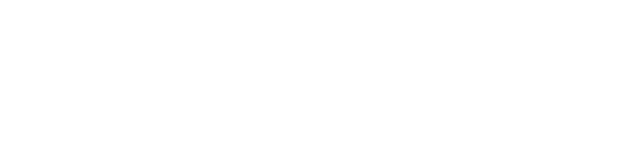
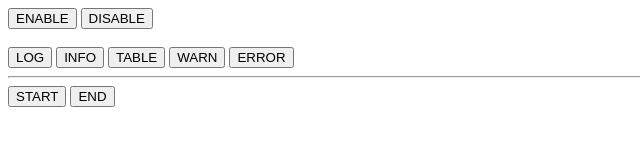
Before and after one commit to D-Mobilelab/logger-pro, a website with bundled scripts: page examples/index.html in a window 1280 px wide. Shown: the whole page, without its empty margins (0-640 px from the left). Built offline with nearby package versions, Linux system fonts and the light colour scheme.

Commit message:
examples complete

```diff
--- a/examples/index.html
+++ b/examples/index.html
@@ -6,7 +6,17 @@
 		<meta name="viewport" content="width=device-width">
 	</head>
 	<body>
-		<div id="blackboard"></div>
+		<button onclick="enable()">ENABLE</button>
+		<button onclick="disable()">DISABLE</button> <br/> <br/>
+		<button onclick="log()">LOG</button>
+		<button onclick="info()">INFO</button>
+		<button onclick="table()">TABLE</button>
+		<button onclick="warn()">WARN</button>
+		<button onclick="error()">ERROR</button>
+		<br><hr>
+		<button onclick="startRecording()">START</button>
+		<button onclick="endRecording()">END</button>
+
 
 		<script src="../dist/dist.js"></script>
 		<script src="../mock.js"></script>
--- a/examples/index.js
+++ b/examples/index.js
@@ -1,3 +1,62 @@
 var logger = new LoggerPro.BaseLogger();
+var rotLogger = new LoggerPro.RotatingLogger();
 
-logger.log('cuigbbzdfkl');
+logger.init({
+	level: 'log', //set all level to true
+    enabled: true //enables logger
+});
+
+rotLogger.init({
+	level: 'log', //set all level to true
+    enabled: true //enables logger
+})
+
+var log = function(){
+	logger.log('pio');
+	rotLogger.log('pio');
+}
+
+var info = function(){
+	logger.info('pio');
+	rotLogger.info('pio');
+}
+
+var table = function(){
+	logger.table('pio');
+	rotLogger.table('pio');
+}
+
+var warn = function(){
+	logger.warn('pio');
+	rotLogger.warn('pio');
+}
+
+var error = function(){
+	logger.error('pio');
+	rotLogger.error('pio');
+}
+
+var enable = function(){
+	logger.init({
+		enabled: true
+	});
+
+	rotLogger.init({
+		enabled:true
+	});
+}
+var disable = function(){
+	logger.init({
+		enabled: false
+	});
+
+	rotLogger.init({
+		enabled:false
+	});
+}
+var startRecording = function(){
+	rotLogger.startRecording();
+}
+var endRecording = function(){
+	rotLogger.endRecording();
+}
```
